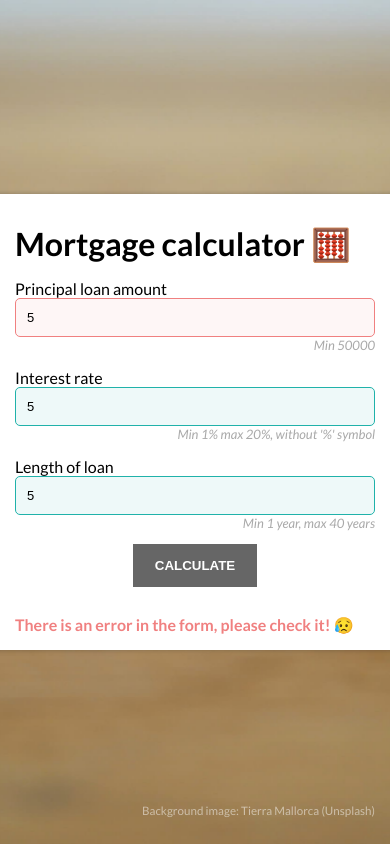
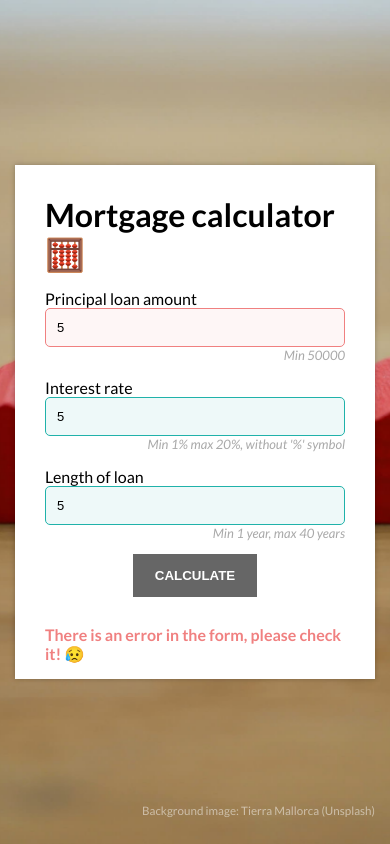
Before and after one commit to bosspetta/JavaScript-Mortgage-Calculator, a website built with webpack: page index.html in a window 390 px wide. Both pictures are taken after typing "5", "5", "5" into the empty fields and a click on the button "CALCULATE". Built offline with nearby package versions, Linux system fonts and the light colour scheme.

Commit message:
More form validation and styles for mobile devices

```diff
--- a/index.js
+++ b/index.js
@@ -8,19 +8,25 @@ const mortgageFinalResult = document.getElementById('mortgage-final-result')
 const errorMessage = 'There is an error in the form, please check it! 😥'
 const successMessage = '🧮 Your monthly mortgage payment will be: '
 
-amountInput.addEventListener('keydown',function(e){
+amountInput.addEventListener('focusout',function(e){
     if (!amountInput.validity.valid) {
       amountInput.classList.add('error')
+    } else {
+        amountInput.classList.remove('error');
     }
 })
-interestRateInput.addEventListener('keydown',function(e){
+interestRateInput.addEventListener('focusout',function(e){
     if (!interestRateInput.validity.valid) {
         interestRateInput.classList.add('error')
+    } else {
+        interestRateInput.classList.remove('error');
     }
 })
-lengthOfLoanInput.addEventListener('keydown',function(e){
+lengthOfLoanInput.addEventListener('focusout',function(e){
     if (!lengthOfLoanInput.validity.valid) {
         lengthOfLoanInput.classList.add('error')
+    } else {
+        lengthOfLoanInput.classList.remove('error');
     }
 })
 
--- a/index.pack.js
+++ b/index.pack.js
@@ -83,19 +83,25 @@ var mortgageFinalResult = document.getElementById('mortgage-final-result');
 var errorMessage = 'There is an error in the form, please check it! 😥';
 var successMessage = '🧮 Your monthly mortgage payment will be: ';
 
-amountInput.addEventListener('keydown', function (e) {
+amountInput.addEventListener('focusout', function (e) {
     if (!amountInput.validity.valid) {
         amountInput.classList.add('error');
+    } else {
+        amountInput.classList.remove('error');
     }
 });
-interestRateInput.addEventListener('keydown', function (e) {
+interestRateInput.addEventListener('focusout', function (e) {
     if (!interestRateInput.validity.valid) {
         interestRateInput.classList.add('error');
+    } else {
+        interestRateInput.classList.remove('error');
     }
 });
-lengthOfLoanInput.addEventListener('keydown', function (e) {
+lengthOfLoanInput.addEventListener('focusout', function (e) {
     if (!lengthOfLoanInput.validity.valid) {
         lengthOfLoanInput.classList.add('error');
+    } else {
+        lengthOfLoanInput.classList.remove('error');
     }
 });
 
--- a/scss/style.scss
+++ b/scss/style.scss
@@ -23,6 +23,7 @@ body {
     justify-content: center;
     background: transparent url('../img/background.jpg') center center no-repeat;
     background-size: cover;
+    padding: 0 15px;
 }
 
 a {
@@ -52,6 +53,10 @@ a {
     padding: 30px 30px 0;
     box-shadow: 0 0 5px rgba(black,.25);
     min-width: 420px;
+    @media screen and (max-width: 480px) {
+        min-width: 0;
+        width: 100%;
+    }
     h1 {
         margin: 0 0 15px;
     }
@@ -63,12 +68,14 @@ a {
             width: 100%;
             font-size: small;
             padding: 11px;
-            &:focus {
-                &:invalid {
-                    background-color: rgba(lightcoral,.075);
-                    border: 1px solid lightcoral;
-                    outline: none;
-                }
+            &:invalid {
+                background-color: rgba(lightcoral,.075);
+                border: 1px solid lightcoral;
+                outline: none;
+            }
+            &:empty {
+                background-color: white;
+                border: 1px solid #ddd;
             }
             &:valid {
                 background-color: rgba(lightseagreen,.075);
```
Also changed, not shown: css/style.css, 1 other file.
